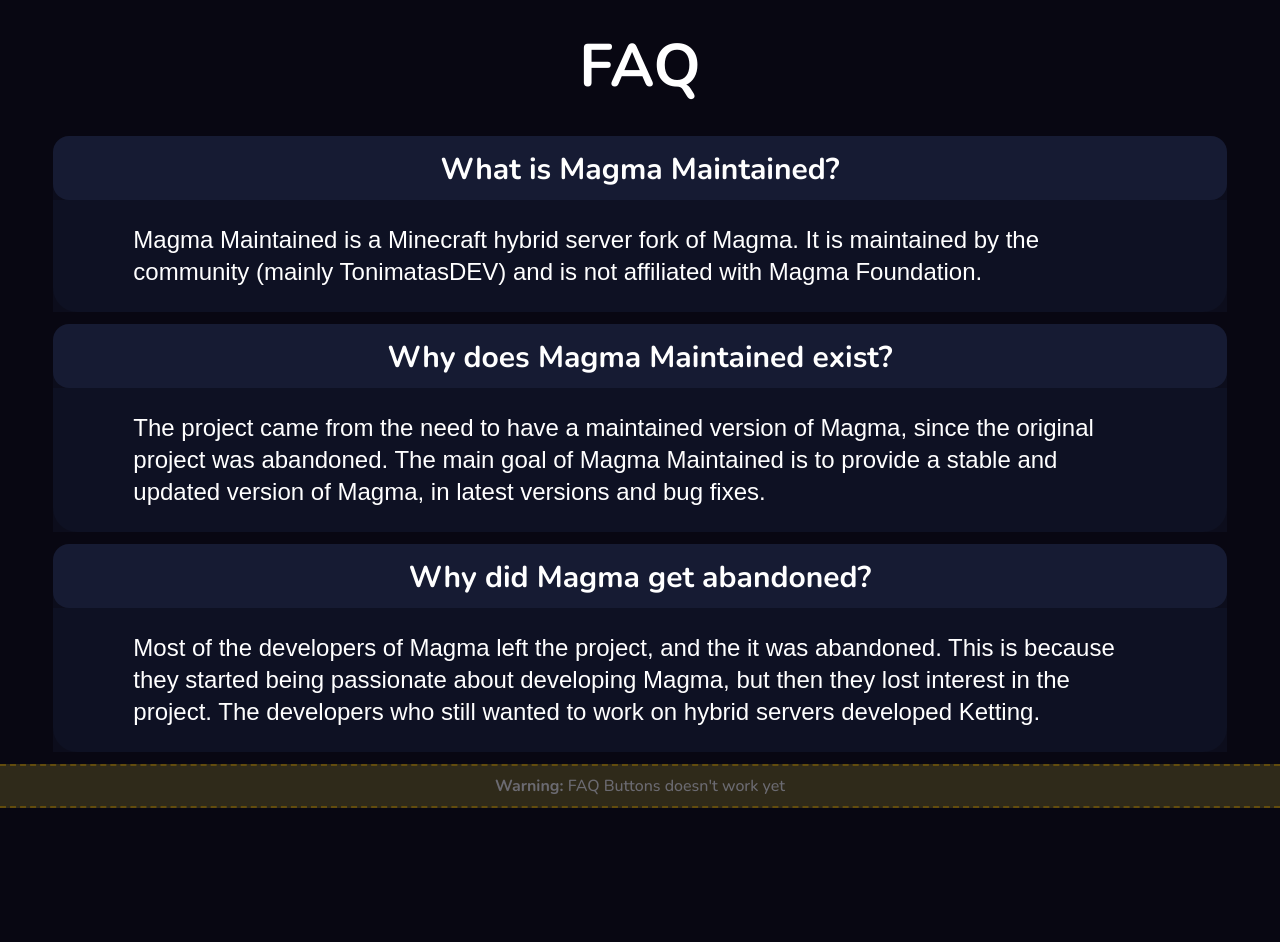
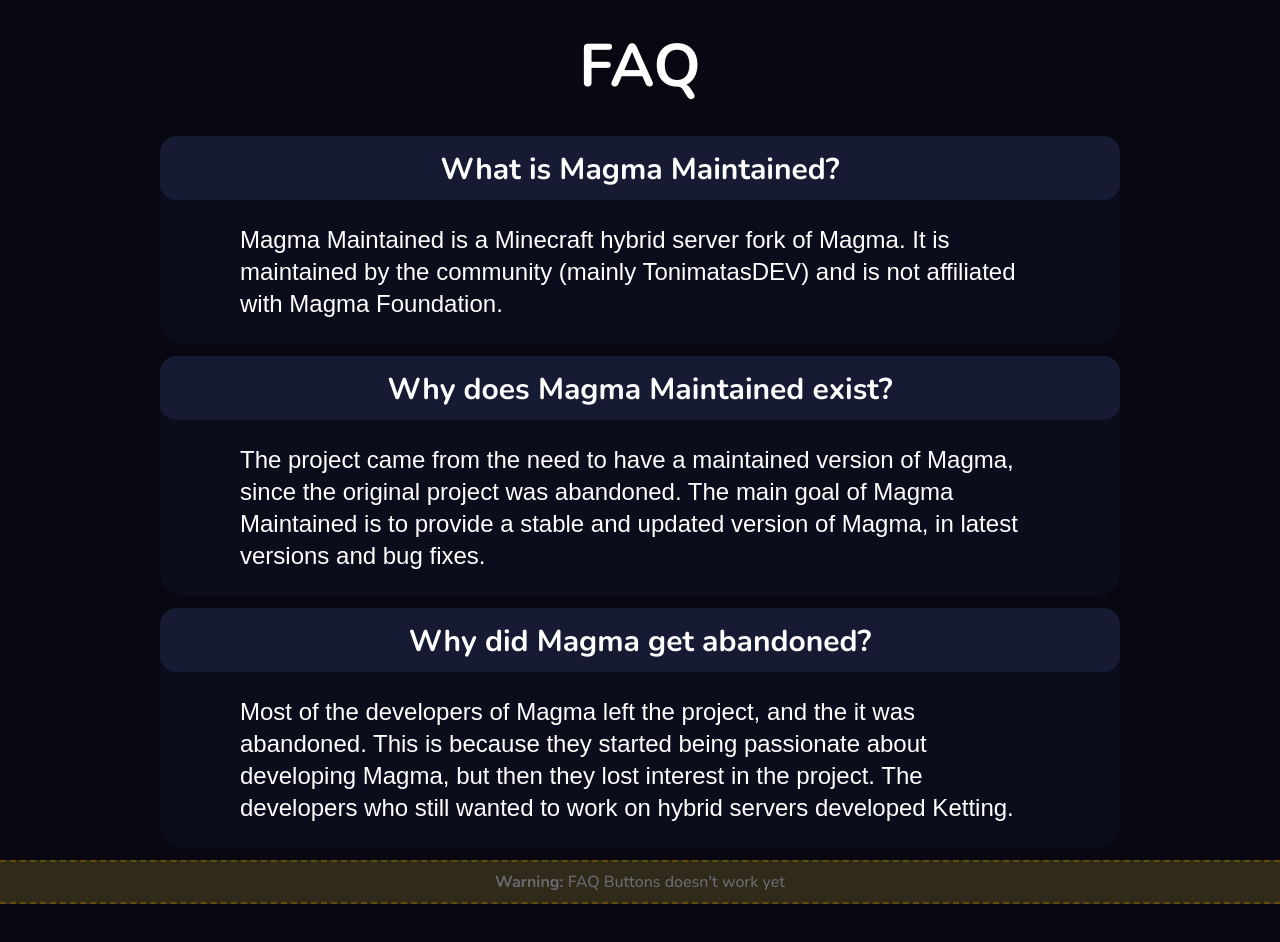
Before and after one commit to magmamaintained/Web, an Astro site: page / in a window 1280 px wide. Shown: the part 1240-2182 px from the top of the page. Built offline with nearby package versions, Linux system fonts and the light colour scheme; Astro itself is replaced by a stand-in of ours.

Commit message:
Made faq seem more like the design

```diff
--- a/src/components/sections/faq/question.astro
+++ b/src/components/sections/faq/question.astro
@@ -12,9 +12,9 @@ const answer2 = Astro.props.answer2 || "";
 const answer3 = Astro.props.answer3 || "";
 ---
 
-    <article class="w-11/12 mx-auto my-3 flex flex-col bg-faq rounded-3xl">
+    <article class="w-9/12 mx-auto my-3 flex flex-col bg-faq rounded-3xl">
         <button class="rounded-2xl py-4 sm:h-16 text-3xl text-center justify-center n-bold ">{ question }</button>
-        <div class="px-4 sm:px-20 py-4 2xl:w-[1200px] mx-auto text-2xl bg-faq text-pretty">
+        <div class="px-4 sm:px-20 py-4 2xl:w-[1200px] mx-auto text-2xl text-pretty">
             <p>{ answer1 }</p>
             <p>{ answer2 }</p>
             <p>{ answer3 } </p>
```
